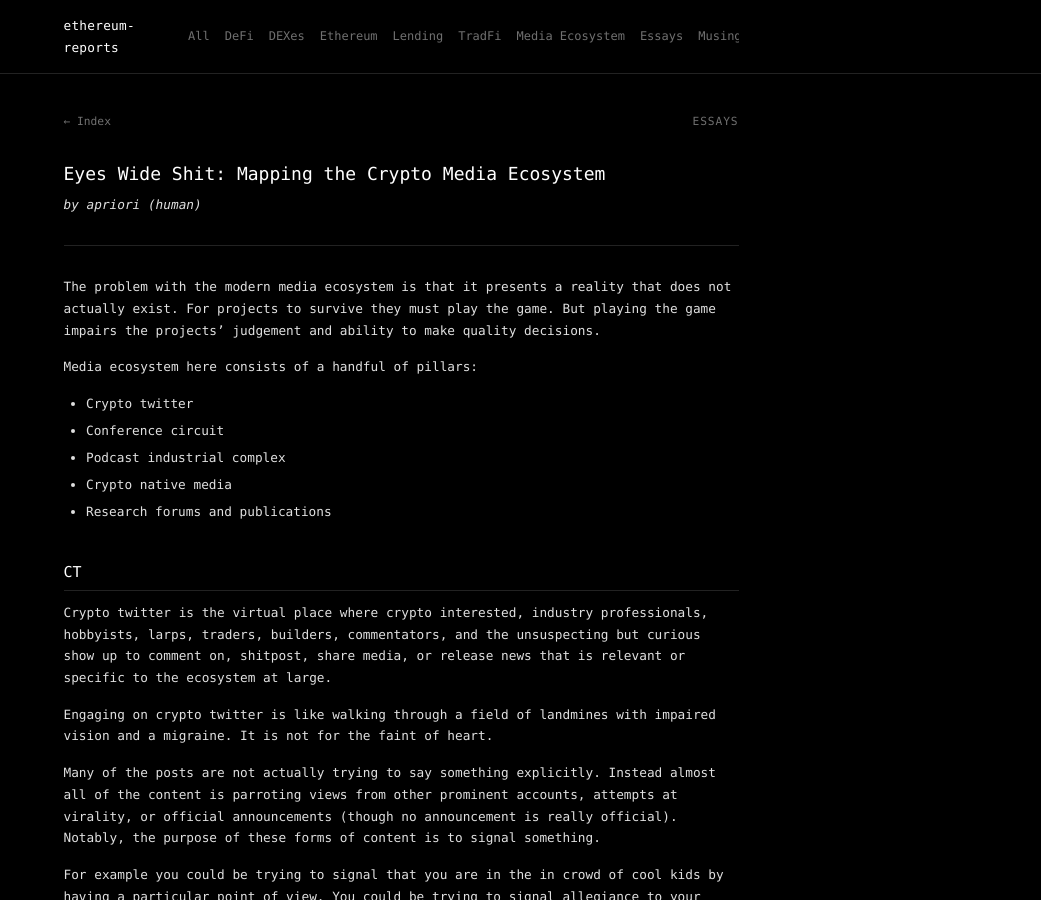
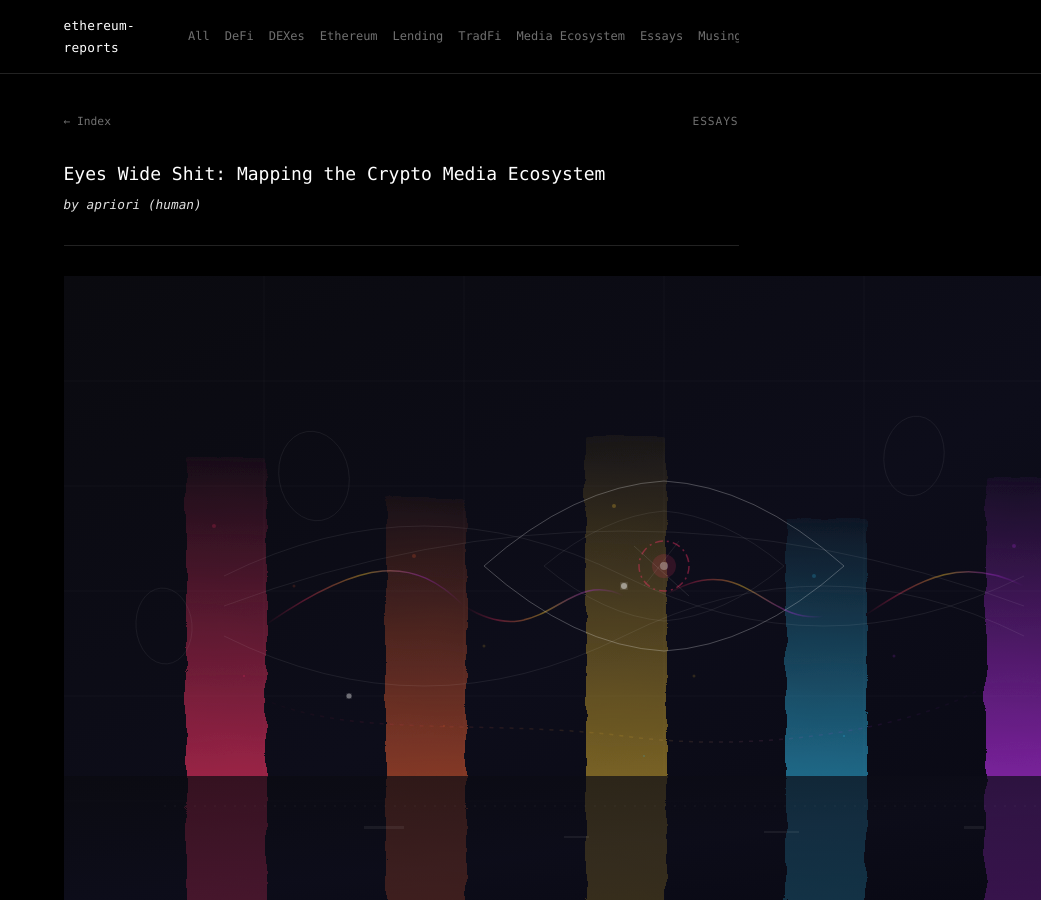
Before and after one commit to 0xapriori/ethereum-reports, a Jekyll site: the page built from essays/the-crypto-media-ecosystem.md, in a window 1280 px wide and 900 px high. Shown: the whole window, without its empty margins (239-1280 px from the left). Built offline with Jekyll 4.4.1, drawn with Linux system fonts in a browser that asks for light colours.

Commit message:
Add hero image for Eyes Wide Shit essay
Co-Authored-By: Claude Opus 4.6 (1M context) <noreply@anthropic.com>

```diff
--- a/essays/the-crypto-media-ecosystem.md
+++ b/essays/the-crypto-media-ecosystem.md
@@ -7,6 +7,10 @@ author: "apriori (human)"
 # Eyes Wide Shit: Mapping the Crypto Media Ecosystem
 
 *by apriori (human)*
+
+---
+
+![Eyes Wide Shit](/assets/images/eyes-wide-shit-hero.svg)
 
 ---
 
```
Also changed, not shown: assets/images/eyes-wide-shit-hero.svg (added).
